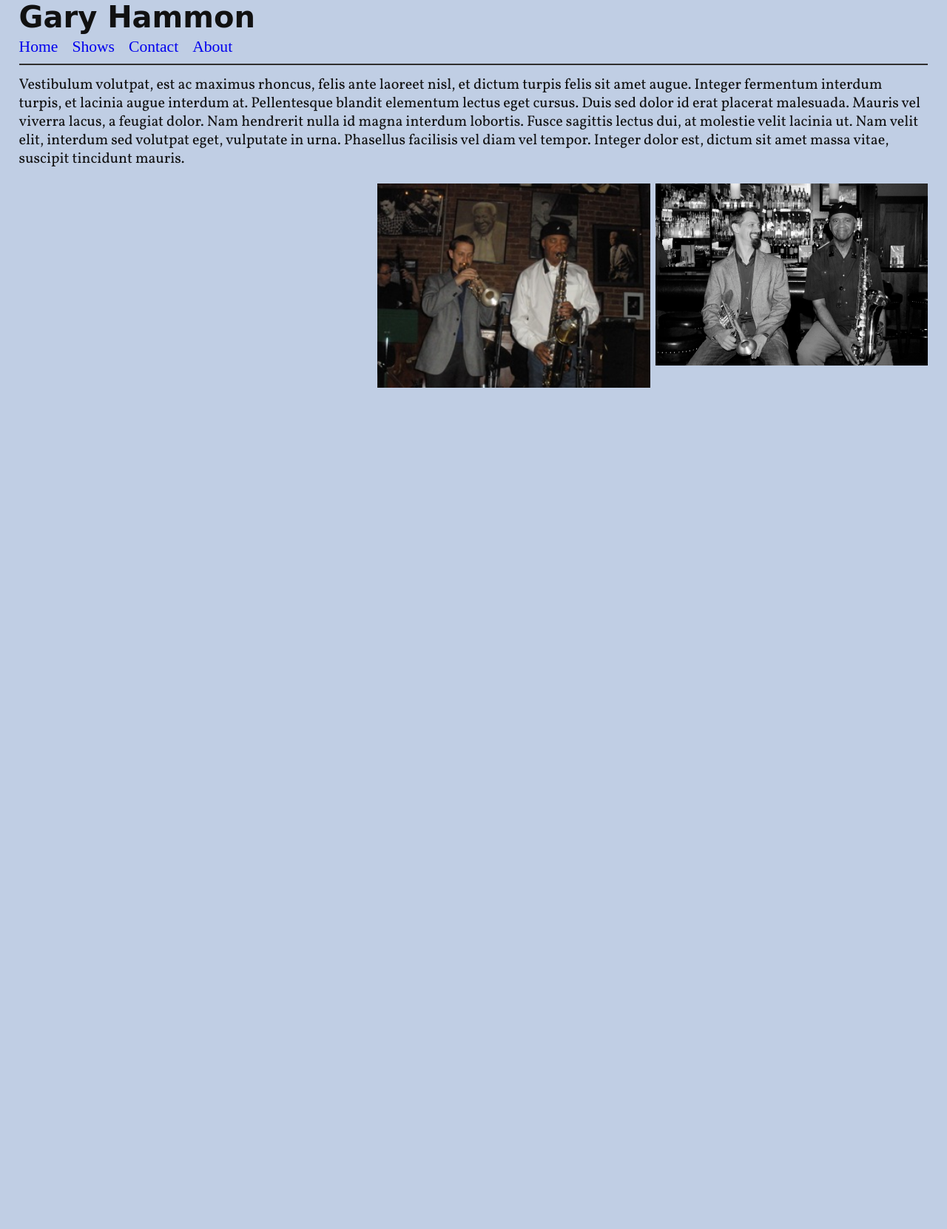
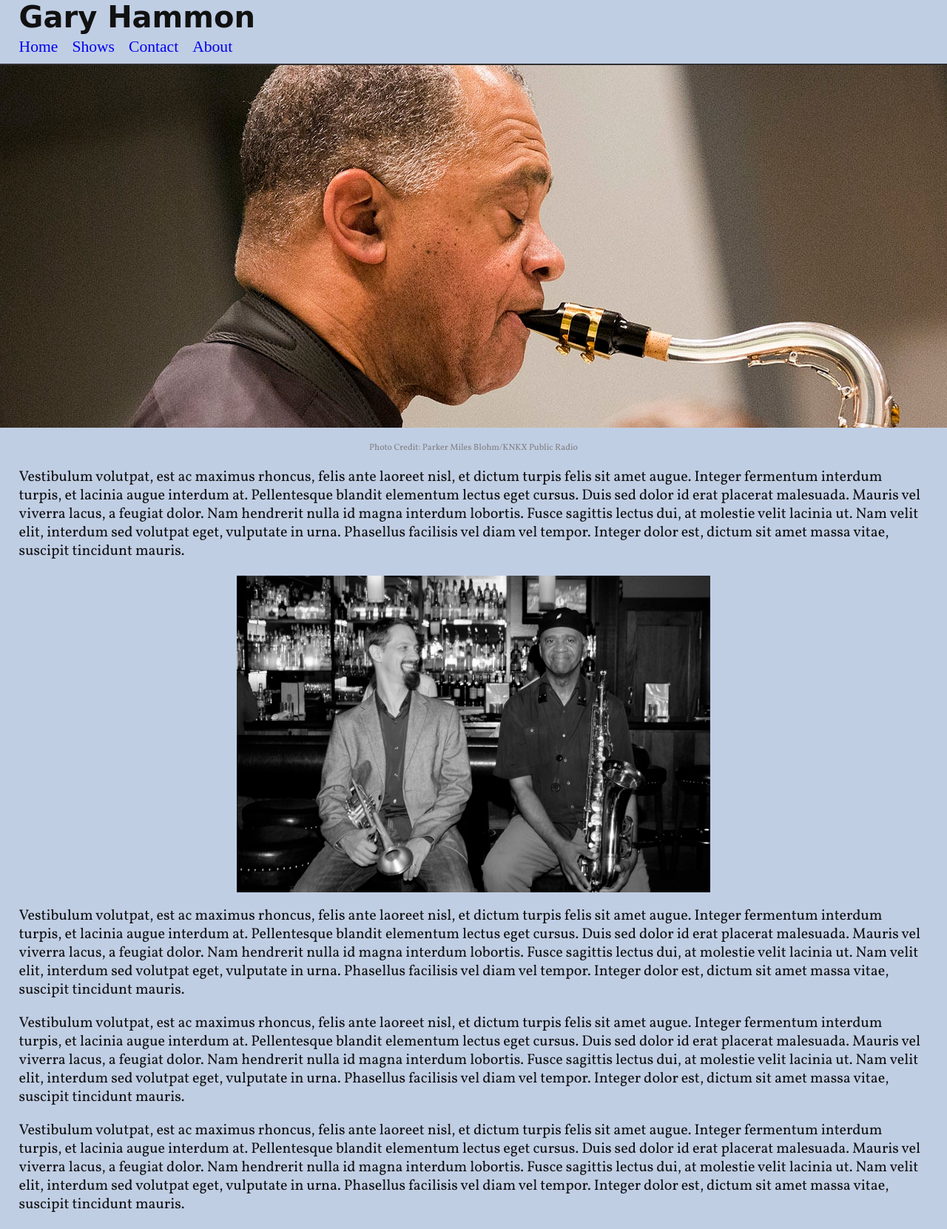
Before and after one commit to kris3579/Hammond-Website, a Node server app: page / in a window 1280 px wide. Shown: the whole page at 74% size. Before the commit the page ends 524 px from the top, so only its background shows below. Run offline with Node 20, Linux system fonts and the light colour scheme; some web fonts are replaced.

Commit message:
fixed image

```diff
--- a/public/styles/base.css
+++ b/public/styles/base.css
@@ -1,6 +1,9 @@
+html {
+  background: url('../assets/GaryHome.jpg') no-repeat fixed;
+  background-color: rgb(192, 206, 228);
+}
+
 body {
-  margin: 0% 2%;
-  background-color: rgb(192, 206, 228);
   color: #111111;
 }
 
@@ -12,17 +15,20 @@ h1 {
   margin-right: 0px;
   display: inline-block;
   width: 80%;
+  padding: 0% 2%;
 }
 
 h2 {
   font-family: 'Goblin One', cursive;
   font-size: 1.5em;
   margin: 15px 0px;
+  padding: 0% 2%;
 }
 
 p {
   margin-top: 0px;
   margin-bottom: 20px;
+  padding: 0% 2%;
   font-family: 'Vollkorn', serif;
   font-size: 1.25em;
   line-height: 1.25;
@@ -35,6 +41,7 @@ a {
 nav {
   border-bottom: 2px solid #302f2f;
   margin-bottom: 15px;
+  padding: 0% 2%;
   padding-bottom: 10px;
 }
 
@@ -56,8 +63,28 @@ iframe {
   font-size: 1.35em;
 }
 
-#headerbox {
+.homePs {
+  margin-top: 495px;
+  padding-top: 15px;
+  background-color: rgb(192, 206, 228);
+}
+
+.photoCredit {
+  font-size: 12px;
+  color: gray;
+  text-align: center;
+}
+
+.homeImage {
+  margin: 0 auto;
+  display: block;
+  margin-bottom: 20px;
+}
+
+#headerBox {
   position: relative;
+  background-color: rgb(192, 206, 228);
+  clear: both;
 }
 
 #burger {
--- a/views/partials/home.ejs
+++ b/views/partials/home.ejs
@@ -1,3 +1,8 @@
-<p>Vestibulum volutpat, est ac maximus rhoncus, felis ante laoreet nisl, et dictum turpis felis sit amet augue. Integer fermentum interdum turpis, et lacinia augue interdum at. Pellentesque blandit elementum lectus eget cursus. Duis sed dolor id erat placerat malesuada. Mauris vel viverra lacus, a feugiat dolor. Nam hendrerit nulla id magna interdum lobortis. Fusce sagittis lectus dui, at molestie velit lacinia ut. Nam velit elit, interdum sed volutpat eget, vulputate in urna. Phasellus facilisis vel diam vel tempor. Integer dolor est, dictum sit amet massa vitae, suscipit tincidunt mauris.</p>
-<img class="aboutImg" src="/assets/ErikandGary.jpg" alt=""/>
-<img class="aboutImg" src="/assets/PA010091.jpg" alt=""/>
+<div class="homePs">
+  <p class="photoCredit">Photo Credit: Parker Miles Blohm/KNKX Public Radio</p>
+  <p>Vestibulum volutpat, est ac maximus rhoncus, felis ante laoreet nisl, et dictum turpis felis sit amet augue. Integer fermentum interdum turpis, et lacinia augue interdum at. Pellentesque blandit elementum lectus eget cursus. Duis sed dolor id erat placerat malesuada. Mauris vel viverra lacus, a feugiat dolor. Nam hendrerit nulla id magna interdum lobortis. Fusce sagittis lectus dui, at molestie velit lacinia ut. Nam velit elit, interdum sed volutpat eget, vulputate in urna. Phasellus facilisis vel diam vel tempor. Integer dolor est, dictum sit amet massa vitae, suscipit tincidunt mauris.</p>
+  <img class="homeImage" src="/assets/ErikandGary.jpg" alt=""/>
+  <p>Vestibulum volutpat, est ac maximus rhoncus, felis ante laoreet nisl, et dictum turpis felis sit amet augue. Integer fermentum interdum turpis, et lacinia augue interdum at. Pellentesque blandit elementum lectus eget cursus. Duis sed dolor id erat placerat malesuada. Mauris vel viverra lacus, a feugiat dolor. Nam hendrerit nulla id magna interdum lobortis. Fusce sagittis lectus dui, at molestie velit lacinia ut. Nam velit elit, interdum sed volutpat eget, vulputate in urna. Phasellus facilisis vel diam vel tempor. Integer dolor est, dictum sit amet massa vitae, suscipit tincidunt mauris.</p>
+  <p>Vestibulum volutpat, est ac maximus rhoncus, felis ante laoreet nisl, et dictum turpis felis sit amet augue. Integer fermentum interdum turpis, et lacinia augue interdum at. Pellentesque blandit elementum lectus eget cursus. Duis sed dolor id erat placerat malesuada. Mauris vel viverra lacus, a feugiat dolor. Nam hendrerit nulla id magna interdum lobortis. Fusce sagittis lectus dui, at molestie velit lacinia ut. Nam velit elit, interdum sed volutpat eget, vulputate in urna. Phasellus facilisis vel diam vel tempor. Integer dolor est, dictum sit amet massa vitae, suscipit tincidunt mauris.</p>
+  <p>Vestibulum volutpat, est ac maximus rhoncus, felis ante laoreet nisl, et dictum turpis felis sit amet augue. Integer fermentum interdum turpis, et lacinia augue interdum at. Pellentesque blandit elementum lectus eget cursus. Duis sed dolor id erat placerat malesuada. Mauris vel viverra lacus, a feugiat dolor. Nam hendrerit nulla id magna interdum lobortis. Fusce sagittis lectus dui, at molestie velit lacinia ut. Nam velit elit, interdum sed volutpat eget, vulputate in urna. Phasellus facilisis vel diam vel tempor. Integer dolor est, dictum sit amet massa vitae, suscipit tincidunt mauris.</p>
+</div>
```
Also changed, not shown: public/assets/GaryHome.jpg (added).
